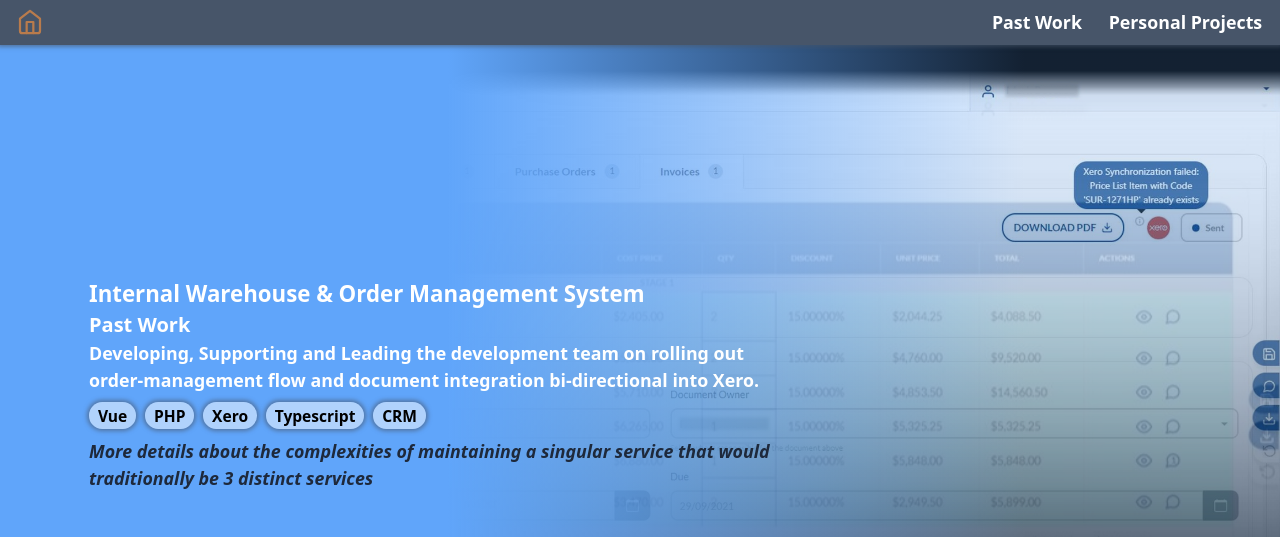
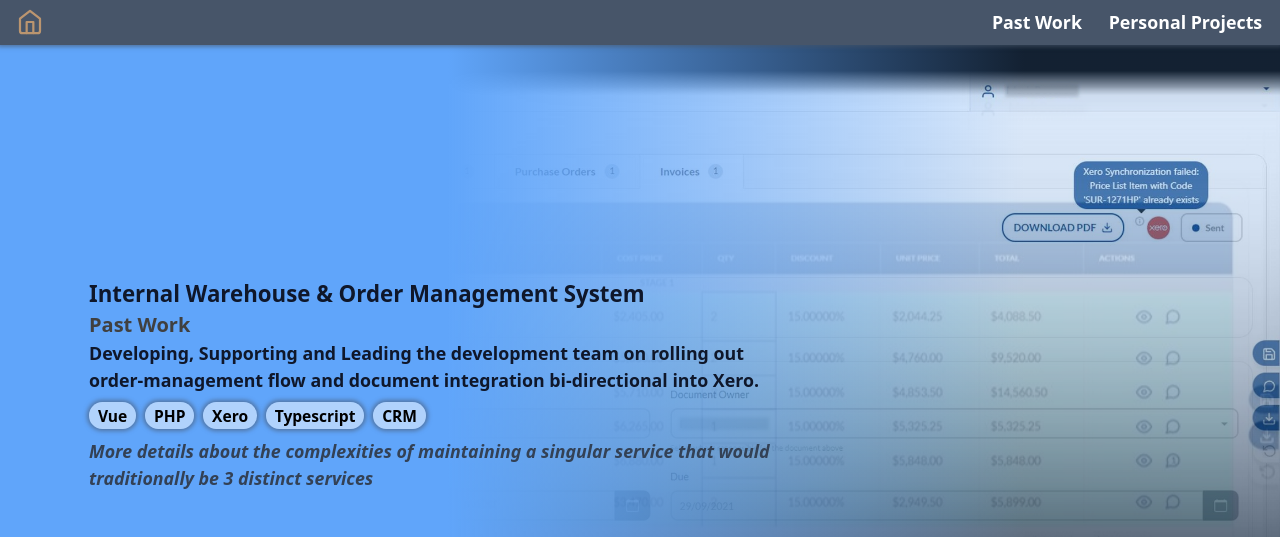
Before and after one commit to AndrewDavidsonDigital/Portfolio-Site, a Vue app: page /landing in a window 1280 px wide. Shown: the top 537 px of the page. Built offline with nearby package versions, Linux system fonts and the light colour scheme; what @highlightjs/vue-plugin would draw is missing.

Commit message:
UX: Accesibility pass 3

```diff
--- a/src/App.vue
+++ b/src/App.vue
@@ -12,6 +12,7 @@
   <main
     id="scrollRoot"
     class="h-screen overflow-x-hidden bg-black scrollbar"
+    tabindex="-1"
   >
     <Navigation />
     <RouterView
--- a/src/components/Navigation.vue
+++ b/src/components/Navigation.vue
@@ -19,7 +19,7 @@
   >
     <div class="flex">
       <NavigationLink to="/landing">
-        <HomeIcon />
+        <HomeIcon aria-label="Return to Landing" />
       </NavigationLink>
     </div>
     <div class="flex justify-end gap-x-6">
--- a/src/components/NavigationLink.vue
+++ b/src/components/NavigationLink.vue
@@ -9,14 +9,13 @@
 
 <template>
   <RouterLink
-    t
     :to="props.to"
     class="
       self-center
-      hover:text-orange-400 transition-all duration-300
-      hover:[&>svg]:stroke-orange-400 [&>svg]:transition-all [&>svg]:duration-300
+      hover:text-orange-300 transition-all duration-300
+      hover:[&>svg]:stroke-orange-300 [&>svg]:transition-all [&>svg]:duration-300
     "
-    active-class="text-orange-400 [&>svg]:stroke-orange-400 opacity-80 [&>svg]:opacity-80 underline underline-offset-4 pointer-events-none"
+    active-class="text-orange-300 [&>svg]:stroke-orange-300 opacity-80 [&>svg]:opacity-80 underline underline-offset-4 pointer-events-none"
   >
     <slot />
   </RouterLink>
--- a/src/components/VisualHighlight.vue
+++ b/src/components/VisualHighlight.vue
@@ -47,12 +47,19 @@
       loop
       playsinline
       :src="props.media.src"
+      tabindex="-1"
+      role="presentation"
+      aria-label="Background Media"
+      alt="Background Media"
     />
     <img
       v-if="props.media.type === 'image'"
       :src="props.media.src"
       class="w-full object-center animate-fadeIn duration-150"
-      alt=""
+      tabindex="-1"
+      role="presentation"
+      aria-label="Background Media"
+      alt="Background Media"
     >
     <template v-if="props.media.type === 'imageCollection'">
       <ItemCollection
@@ -66,8 +73,7 @@
         {'!bg-gradient-to-bl md:!bg-gradient-to-l' : props.leftAligned },
         {'from-red-400/20 to-red-400' : props.colour === 'red'},
         {'from-blue-400/20 to-blue-400' : props.colour === 'blue'},
-        {'from-teal-400/20 to-teal-400' : props.colour === 'teal'},
-        {'!from-0%' : props.colour === 'teal'},
+        {'!from-0% from-teal-400/20 to-teal-400' : props.colour === 'teal'},
       ]"
     />
     <div
@@ -76,8 +82,8 @@
         'max-w-[50rem]',
         'my-auto 2xl:mt-[10%]',
         'z-10',
+        '[&>*]:text-slate-900 [&>h3]:text-neutral-700',
         {'place-self-end text-end' : !(props.leftAligned) },
-        {'[&>*]:!text-slate-900' : props.colour === 'teal'},
       ]"
     >
       <h2>{{ props.title }}</h2>
@@ -105,7 +111,7 @@
       >
         <RouterLink
           :to="props.hashLink.link"
-          class="italic text-slate-800 hover:text-inherit transition-colors duration-300"
+          class="italic text-slate-700 hover:text-inherit transition-colors duration-300"
         >
           {{ props.hashLink.title }}
         </RouterLink>
```
